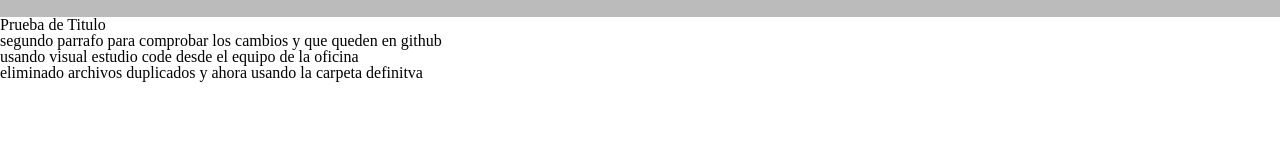
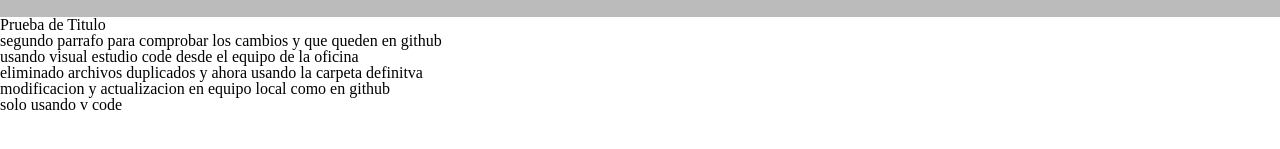
Before and after one commit to dpegocl/sistema-de-registro, a plain HTML site: page index.html in a window 1280 px wide. Shown: the part 119-268 px from the top of the page. Drawn offline with Linux system fonts and the light colour scheme.

Commit message:
Se agrega parrafo al final en index

```diff
--- a/index.html
+++ b/index.html
@@ -40,5 +40,8 @@
     <p>segundo parrafo para comprobar los cambios y que queden en github </p>
      <p>usando visual estudio code desde el equipo de la oficina</p>
      <p>eliminado archivos duplicados y ahora usando la carpeta definitva</p>
+     <p> modificacion y actualizacion en equipo local como en github</p>
+     <p>solo usando v code</p>
+
 </body>
 </html>
```
